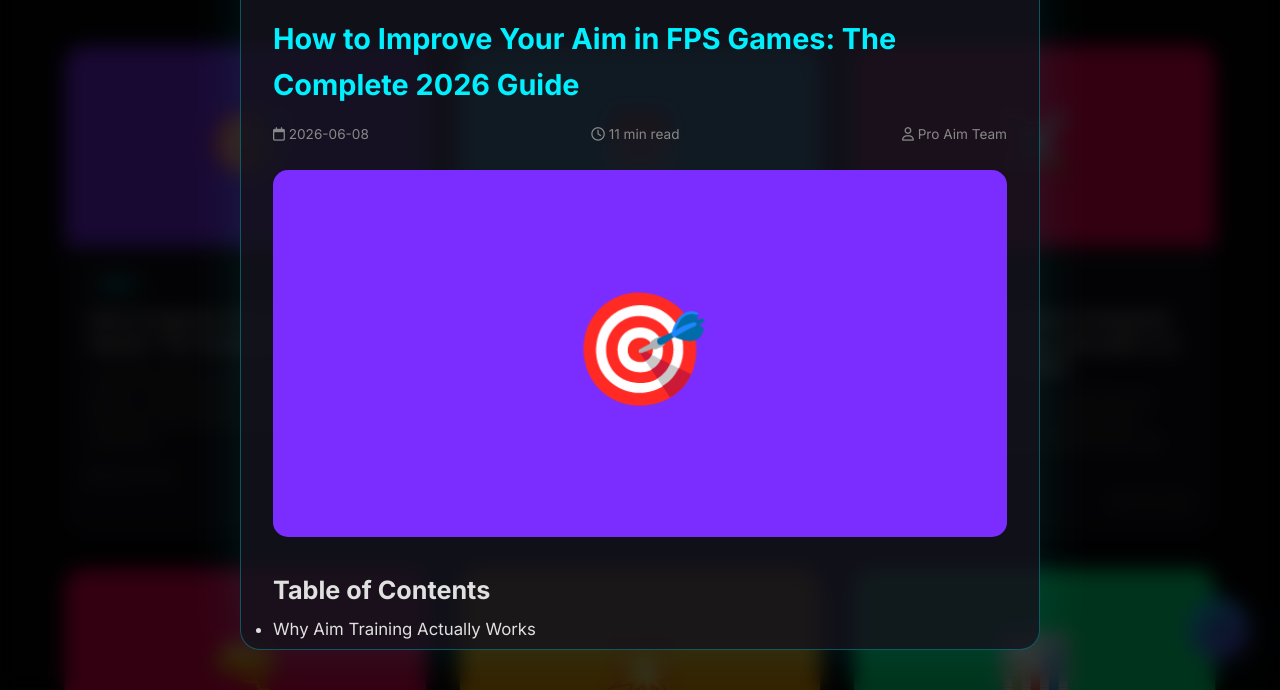
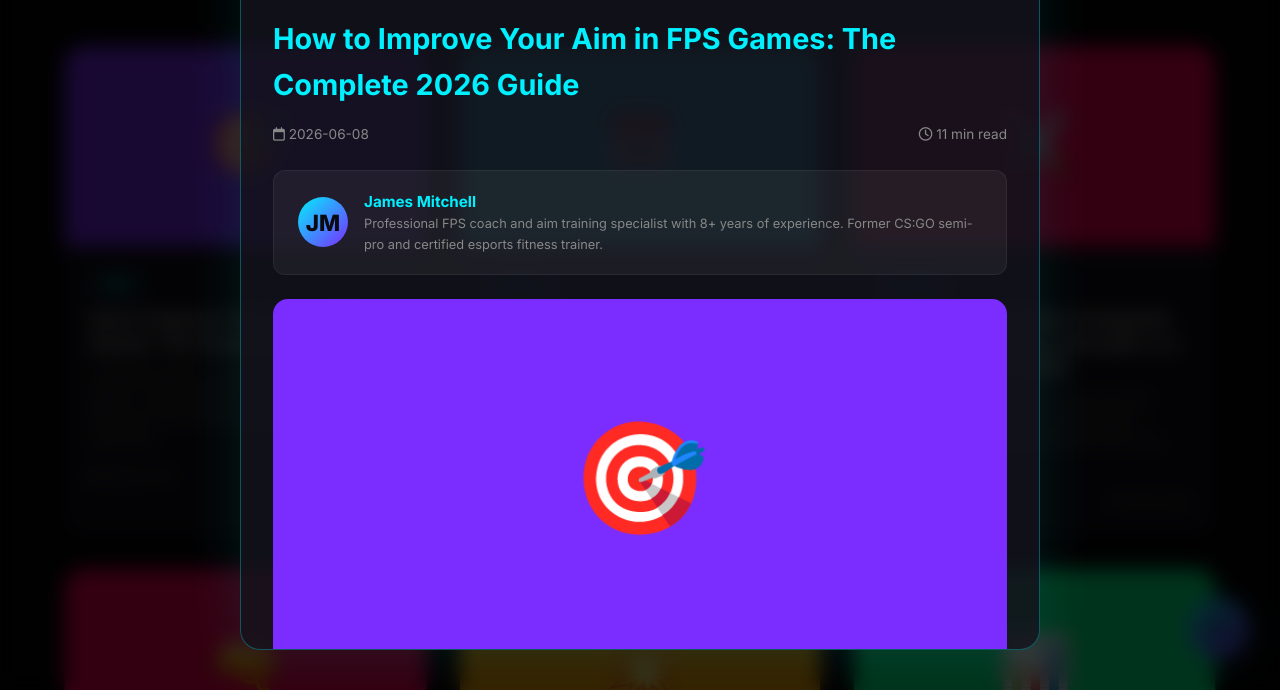
Before and after one commit to farndimini/pro-aim, a plain HTML site: page index.html in a window 1280 px wide. Both pictures are taken after a click on the element 245 px from the left and 2705 px from the top of the page. Shown: the part 2415-3105 px from the top of the page. Drawn offline with Linux system fonts and the light colour scheme.

Commit message:
Professional articles: author card, clickable ToC, table CSS, real name

```diff
--- a/index.html
+++ b/index.html
@@ -7,7 +7,7 @@
     <meta name="description" content="Pro Aim is a free browser-based aim trainer. Improve your FPS aim with Classic, Rapid Fire, and Precision modes. 25+ pro guides, tips, and daily routines.">
     <meta name="keywords" content="aim trainer, FPS aim practice, free aim trainer, aim training, Valorant aim, CS2 aim, Pro Aim">
     <meta name="robots" content="index, follow">
-    <meta name="author" content="Pro Aim Team">
+    <meta name="author" content="James Mitchell">
     <link rel="canonical" href="https://farndimini.github.io/pro-aim/">
     <!-- Open Graph -->
     <meta property="og:type" content="website">
@@ -404,6 +404,30 @@
         .blog-title { font-size: 1.1rem; font-weight: 700; margin-bottom: 0.5rem; line-height: 1.4; }
         .blog-excerpt { color: var(--text-muted); font-size: 0.85rem; margin-bottom: 1rem; }
         .blog-meta { display: flex; justify-content: space-between; align-items: center; color: var(--text-muted); font-size: 0.75rem; }
+
+        /* Blog table styling */
+        .article-content table { width: 100%; border-collapse: collapse; margin: 1.5rem 0; border-radius: 12px; overflow: hidden; box-shadow: 0 4px 20px rgba(0,0,0,0.3); }
+        .article-content th { background: linear-gradient(135deg, var(--primary), var(--accent)); color: var(--dark); padding: 14px 18px; text-align: left; font-weight: 700; font-size: 0.85rem; text-transform: uppercase; letter-spacing: 0.5px; }
+        .article-content td { padding: 14px 18px; border-bottom: 1px solid rgba(255,255,255,0.06); font-size: 0.9rem; }
+        .article-content tr { transition: 0.2s; }
+        .article-content tr:hover td { background: rgba(0,240,255,0.04); }
+        .article-content tr:last-child td { border-bottom: none; }
+        /* Author card */
+        .author-card { display: flex; align-items: center; gap: 1rem; padding: 1.2rem 1.5rem; background: var(--glass); border-radius: 12px; margin: 1.5rem 0; border: 1px solid rgba(255,255,255,0.06); }
+        .author-avatar { width: 50px; height: 50px; border-radius: 50%; background: linear-gradient(135deg, var(--primary), var(--accent)); display: flex; align-items: center; justify-content: center; font-size: 1.4rem; font-weight: 800; color: var(--dark); flex-shrink: 0; }
+        .author-info { flex: 1; }
+        .author-name { font-weight: 700; color: var(--primary); font-size: 0.95rem; }
+        .author-bio { color: var(--text-muted); font-size: 0.8rem; }
+        /* ToC anchor links */
+        .toc-link { color: var(--primary); text-decoration: none; transition: 0.2s; }
+        .toc-link:hover { color: var(--secondary); text-decoration: underline; }
+        .article-content h2 { margin-top: 2.5rem; padding-top: 0.5rem; border-top: 1px solid rgba(255,255,255,0.06); color: var(--primary); font-size: 1.5rem; }
+        .article-content h2:first-of-type { margin-top: 0; border-top: none; }
+        .article-content p { margin: 1rem 0; line-height: 1.8; }
+        .article-content ul, .article-content ol { margin: 1rem 0; padding-left: 1.5rem; }
+        .article-content li { margin: 0.5rem 0; line-height: 1.7; }
+        .article-content a { color: var(--primary); text-decoration: underline; transition: 0.2s; }
+        .article-content a:hover { color: var(--secondary); }
 
         .modal {
             display: none;
@@ -1495,17 +1519,60 @@
         });
     }
 
+    function processArticleContent(html) {
+        // Add IDs to all h2 tags and build anchors map
+        let idCounter = 0;
+        const headingMap = {};
+        html = html.replace(/<h2>(.*?)<\/h2>/g, (match, text) => {
+            idCounter++;
+            const id = 'h' + idCounter;
+            const clean = text.replace(/<[^>]*>/g, '').trim();
+            headingMap[clean] = id;
+            return `<h2 id="${id}">${text}</h2>`;
+        });
+        // Convert ToC list items to clickable anchor links
+        html = html.replace(
+            /<ul>\s*<li>Table of Contents<\/li>/i,
+            '<ul class="toc-list"><li>Table of Contents</li>'
+        );
+        // Find the ToC ul (first ul after "Table of Contents" heading) and make its items links
+        html = html.replace(
+            /(<h2[^>]*>Table of Contents<\/h2>\s*<ul[^>]*>)([\s\S]*?)(<\/ul>)/i,
+            (match, open, items, close) => {
+                const linkedItems = items.replace(
+                    /<li>(.*?)<\/li>/g,
+                    (liMatch, text) => {
+                        const plain = text.replace(/<[^>]*>/g, '').trim();
+                        const targetId = headingMap[plain] || headingMap[Object.keys(headingMap).find(k => k.toLowerCase() === plain.toLowerCase())];
+                        if (targetId) {
+                            return `<li><a class="toc-link" href="#${targetId}">${text}</a></li>`;
+                        }
+                        // "FAQ" maps to the last h2 containing FAQ
+                        if (plain === 'FAQ') {
+                            const faqId = headingMap[Object.keys(headingMap).find(k => k === 'FAQ')];
+                            if (faqId) return `<li><a class="toc-link" href="#${faqId}">${text}</a></li>`;
+                        }
+                        return liMatch;
+                    }
+                );
+                return open + linkedItems + close;
+            }
+        );
+        return html;
+    }
     function openArticle(id) {
         const article = blogArticles.find(a => a.id === id);
         if (!article) return;
         const content = document.getElementById('articleViewContent');
-        // JSON-LD structured data for SEO
+        // Process content: add h2 IDs and clickable ToC
+        const processedContent = processArticleContent(article.content);
+        // JSON-LD
         const jsonLd = {
             "@context": "https://schema.org",
             "@type": "Article",
             "headline": article.title,
             "description": article.excerpt,
-            "author": { "@type": "Organization", "name": "Pro Aim Team" },
+            "author": { "@type": "Person", "name": "James Mitchell" },
             "datePublished": article.date,
             "image": article.image
         };
@@ -1516,11 +1583,12 @@
         script.type = 'application/ld+json';
         script.textContent = JSON.stringify(jsonLd);
         document.head.appendChild(script);
-        // Update page meta for social sharing
+        // Update page meta
         const ogTitle = document.querySelector('meta[property="og:title"]');
         const ogDesc = document.querySelector('meta[property="og:description"]');
         const twTitle = document.querySelector('meta[name="twitter:title"]');
         const twDesc = document.querySelector('meta[name="twitter:description"]');
+        document.title = article.title + ' | Pro Aim';
         if (ogTitle) ogTitle.content = article.title + ' | Pro Aim';
         if (ogDesc) ogDesc.content = article.excerpt;
         if (twTitle) twTitle.content = article.title + ' | Pro Aim';
@@ -1532,11 +1600,17 @@
                 <div class="blog-meta" style="font-size: 0.85rem;">
                     <span><i class="far fa-calendar"></i> ${article.date}</span>
                     <span><i class="far fa-clock"></i> ${article.readTime}</span>
-                    <span><i class="far fa-user"></i> Pro Aim Team</span>
                 </div>
+                <div class="author-card" style="margin: 1.5rem 0;">
+                    <div class="author-avatar">JM</div>
+                    <div class="author-info">
+                        <div class="author-name">James Mitchell</div>
+                        <div class="author-bio">Professional FPS coach and aim training specialist with 8+ years of experience. Former CS:GO semi-pro and certified esports fitness trainer.</div>
+                    </div>
+                </div>
             </div>
             <img src="${article.image}" style="width: 100%; border-radius: 15px; margin-bottom: 1.5rem;" onerror="this.style.display='none'">
-            <div style="line-height: 1.8; font-size: 1.05rem;">${article.content}</div>
+            <div class="article-content" style="line-height: 1.8; font-size: 1.05rem;">${processedContent}</div>
             <div style="margin-top: 2rem; padding-top: 1rem; border-top: 1px solid rgba(255,255,255,0.1);">
                 <h3 style="color: var(--primary); margin-bottom: 1rem;">Share this article</h3>
                 <div class="social-links" style="justify-content: flex-start;">
```
